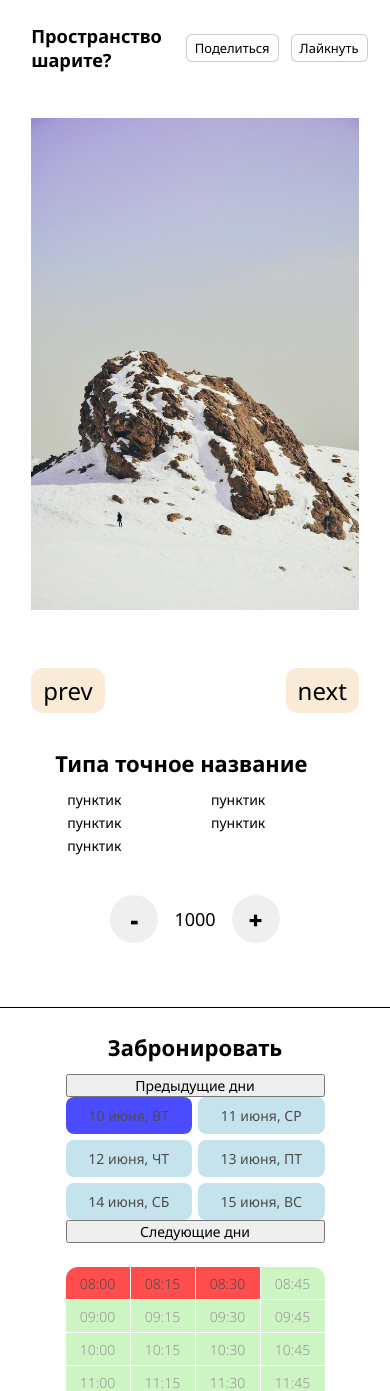
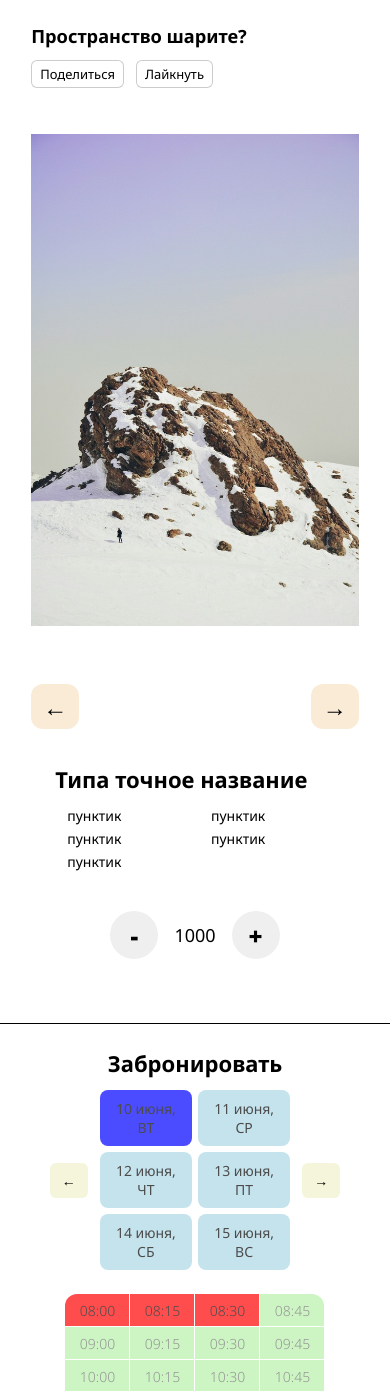
Before and after one commit to FFkuralator/web_service_DRG, a Flask app: page /space/1 in a window 390 px wide. Shown: the part 52-1443 px from the top of the page. Run offline with Flask 3, Linux system fonts and the light colour scheme.

Commit message:
minor styling changes

```diff
--- a/app/static/css/index.css
+++ b/app/static/css/index.css
@@ -253,6 +253,9 @@
         row-gap: 16px;
         padding: 24px 10vw;
     }
+    .faq_question {
+        max-width: 100%;
+    }
 }
 
 @media screen and (max-width: 440px) {
--- a/app/static/css/space_card.css
+++ b/app/static/css/space_card.css
@@ -114,6 +114,18 @@
     flex-direction: column;
     border-bottom: .1px solid;
     border-top: .1px solid;
+}
+
+#booking_days {
+    display: flex;
+    flex-direction: row;
+}
+.booking_day_button {
+    border: none;
+    background-color: beige;
+    padding: 8px 12px;
+    border-radius: 6px;
+    margin: auto 12px;
 }
 
 .booking_days_container {
@@ -311,6 +323,16 @@
         grid-template-columns: repeat(2, 1fr);
         grid-template-rows: repeat(3, 1fr);
     }
+}
 
-
+@media screen and (max-width: 440px) {
+    .card_header {
+        flex-direction: column;
+        justify-content: start;
+        align-items: start;
+    }
+    .c_header_buttons {
+        justify-content: start;
+        margin: 12px 0 0 -6px;
+    }
 }
--- a/app/templates/spaces/space_card.html
+++ b/app/templates/spaces/space_card.html
@@ -32,8 +32,8 @@
                 </div>
             </div>
             <div class="button_container">
-                <button id="prev_btn" class="gallery_button">prev</button>
-                <button id="next_btn" class="gallery_button">next</button>
+                <button id="prev_btn" class="gallery_button">&#8592</button>
+                <button id="next_btn" class="gallery_button">&#8594</button>
             </div>
         </div>
 
@@ -61,10 +61,10 @@
 
         <form action="/book" class="booking_form">
             <div class="form_part" id="booking_days">
-                <button class="booking_day_button" id="prev_day" onclick="event.preventDefault()">Предыдущие дни</button>
+                <button class="booking_day_button" id="prev_day" onclick="event.preventDefault()">&#8592</button>
                 <div class="booking_days_container" id="booking_days_container">
                 </div>
-                <button class="booking_day_button" id="next_day" onclick="event.preventDefault()">Следующие дни</button>
+                <button class="booking_day_button" id="next_day" onclick="event.preventDefault()">&#8594</button>
             </div>
 
             <div class="form_part">
```
